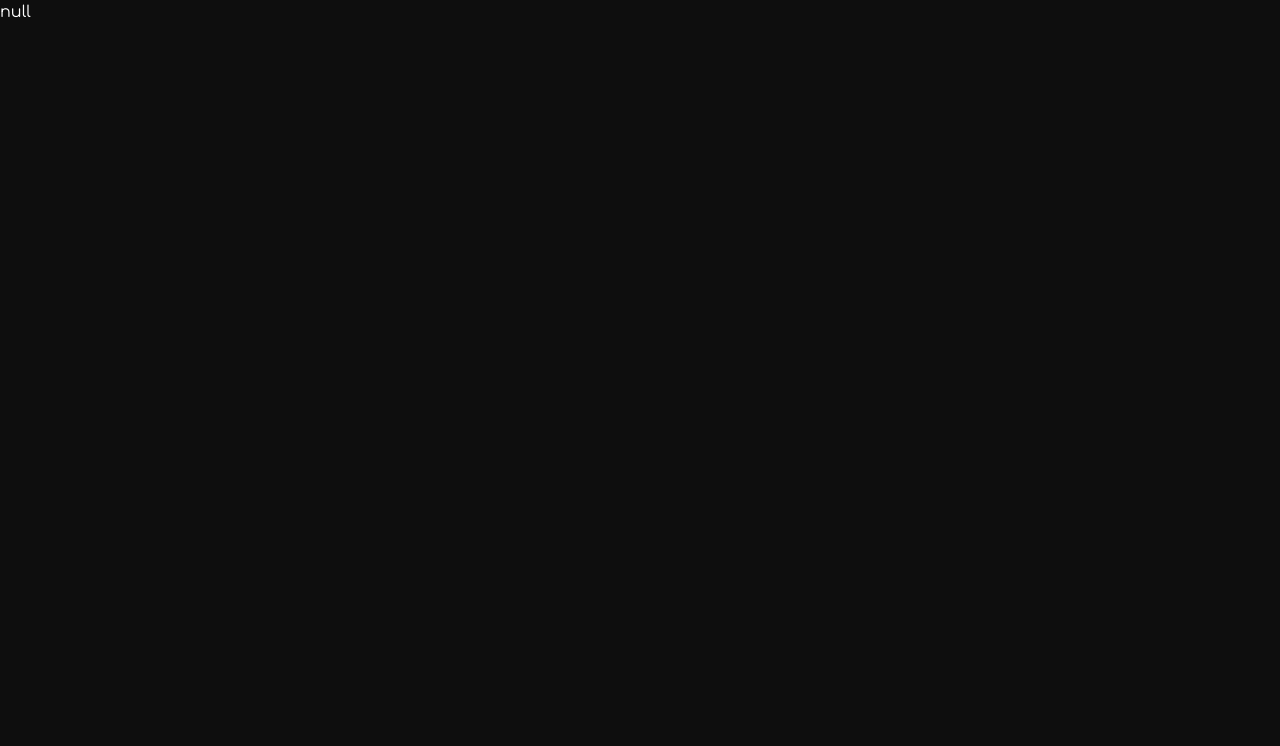
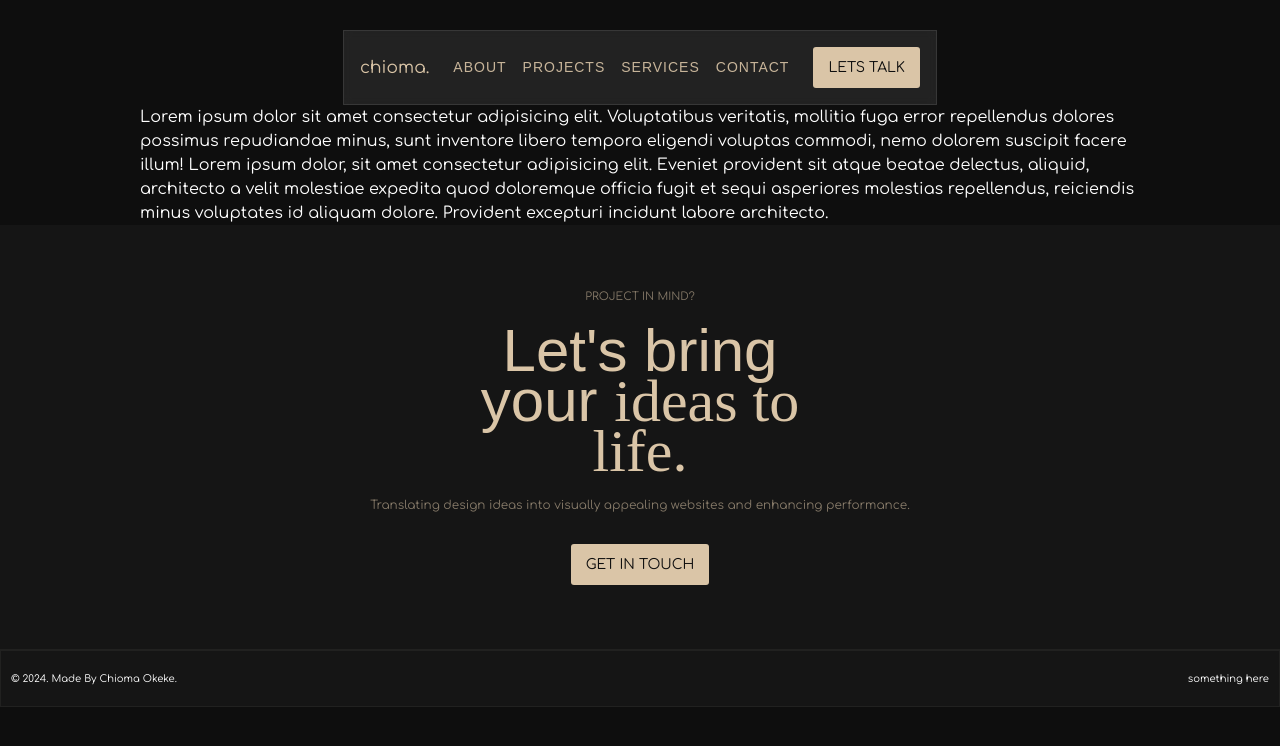
Before and after one commit to Chioma227/Chioma_okeke, a Next.js app: page /projects in a window 1280 px wide. Shown: the top 746 px of the page. Built offline with nearby package versions, Linux system fonts and the light colour scheme; a web font is replaced by a local one.

Commit message:
feat: connected projects route

```diff
--- /dev/null
+++ b/app/(routes)/projects/page.tsx
@@ -0,0 +1,11 @@
+import React from 'react'
+import PortfolioLayout from '@/components/templates/portfolio/Layout'
+const ProjectComponent = () => {
+    return (
+        <PortfolioLayout>
+            Lorem ipsum dolor sit amet consectetur adipisicing elit. Voluptatibus veritatis, mollitia fuga error repellendus dolores possimus repudiandae minus, sunt inventore libero tempora eligendi voluptas commodi, nemo dolorem suscipit facere illum! Lorem ipsum dolor, sit amet consectetur adipisicing elit. Eveniet provident sit atque beatae delectus, aliquid, architecto a velit molestiae expedita quod doloremque officia fugit et sequi asperiores molestias repellendus, reiciendis minus voluptates id aliquam dolore. Provident excepturi incidunt labore architecto.
+        </PortfolioLayout>
+    )
+}
+
+export default ProjectComponent
--- a/components/organisms/home/SelectedWork.tsx
+++ b/components/organisms/home/SelectedWork.tsx
@@ -12,7 +12,10 @@ const SelectedWork = () => {
             <Container variant={containerVariants.FLEX_BTWN}>
                 <p className='projects-title'>Selected <span>Work</span></p>
                 <Link href="/projects" className='flex items-center gap-1 font-light md:text-base text-[13px] text-wheat-bold'>
-                    <small>SEE ALL</small> <p className='border border-yellow-50 bg-yellow-100 bg-opacity-20 border-opacity-5 rounded-full w-6 h-6 flex items-center justify-center'><GoArrowUpRight /></p>
+                    <small>SEE ALL</small>
+                    <p className='border border-yellow-50 bg-yellow-100 bg-opacity-20 border-opacity-5 rounded-full w-6 h-6 flex items-center justify-center'>
+                        <GoArrowUpRight />
+                    </p>
                 </Link>
             </Container>
             <div className='mb-[3rem] mt-[10px] w-[100%] grid-container'>
```
